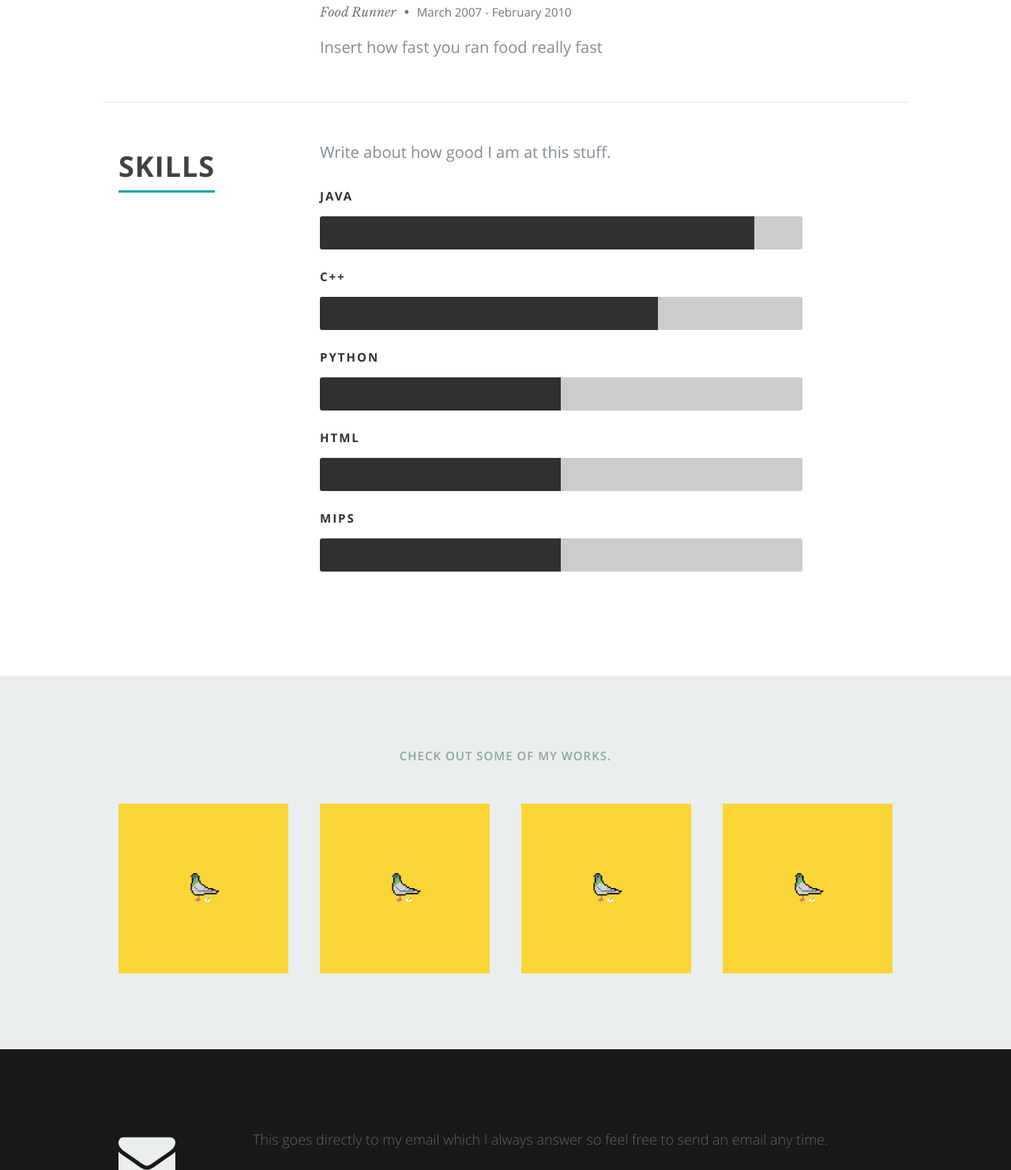
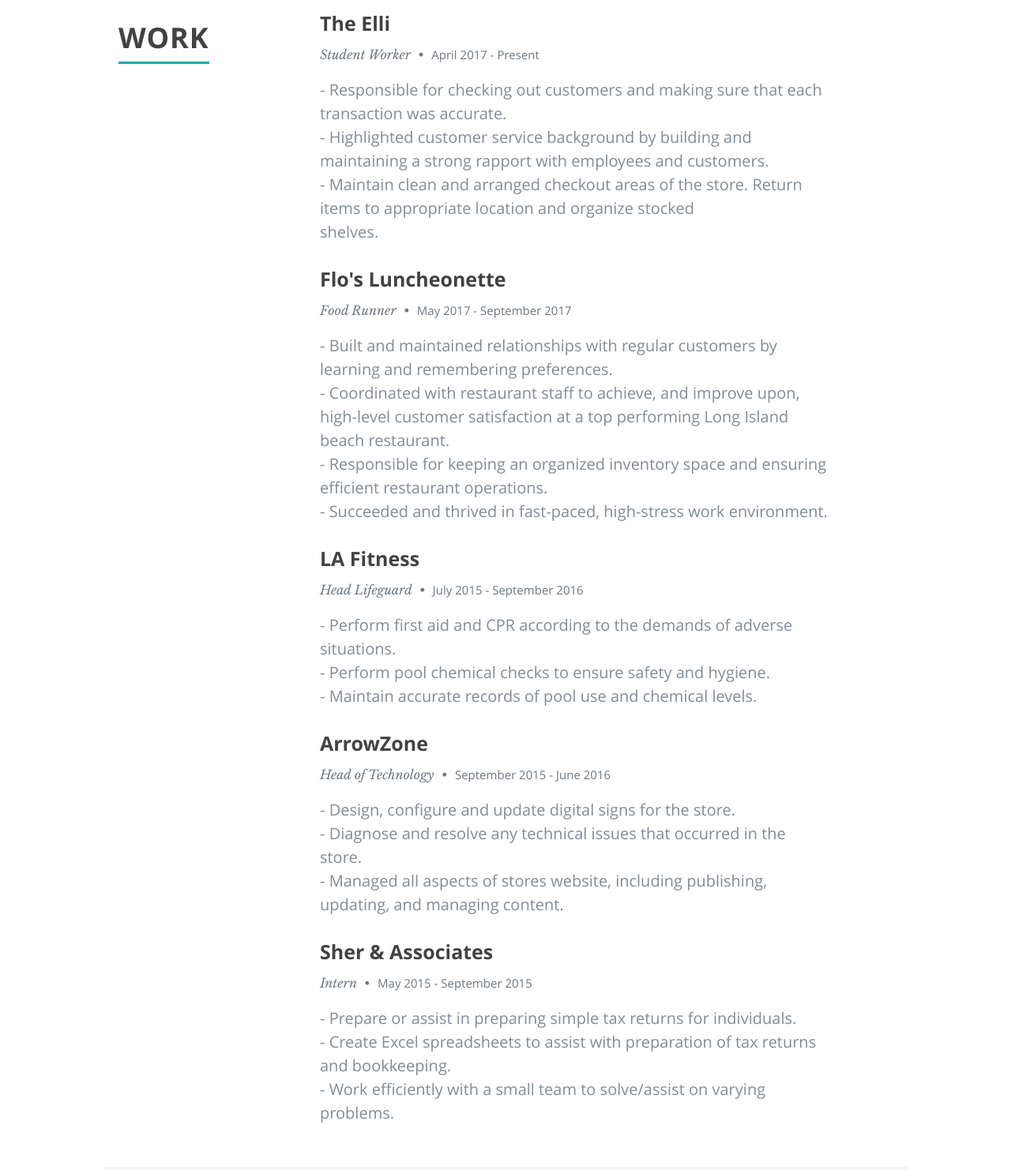
Before and after one commit to pigeon0221/pigeon0221.github.io, a plain HTML site: page index.html in a window 1280 px wide. Shown: the part 1785-3267 px from the top of the page at 79% size. Drawn offline with nearby package versions, Linux system fonts and the light colour scheme.

Commit message:
Update commit

```diff
--- a/css/layout.css
+++ b/css/layout.css
@@ -326,12 +326,12 @@ ul#nav li.current a { color: #F06000; }
 }
 
 .photoshop {
-  	width: 90%;
+  	width: 95%;
   	-moz-animation: photoshop 2s ease;
   	-webkit-animation: photoshop 2s ease;
 }
 .illustrator {
-  	width: 70%;
+  	width: 75%;
   	-moz-animation: illustrator 2s ease;
   	-webkit-animation: illustrator 2s ease;
 }
@@ -341,12 +341,12 @@ ul#nav li.current a { color: #F06000; }
   	-webkit-animation: wordpress 2s ease;
 }
 .css {
-  	width: 50%;
+  	width: 95%;
   	-moz-animation: css 2s ease;
   	-webkit-animation: css 2s ease;
 }
 .html5 {
-  	width: 50%;
+  	width: 90%;
   	-moz-animation: html5 2s ease;
   	-webkit-animation: html5 2s ease;
 }
--- a/index.html
+++ b/index.html
@@ -147,8 +147,19 @@
                   <p class="info">Bachelors of Science in Computer Science <span>&bull;</span> <em class="date">2016-2020 (Expected)</em></p>
 
                   <p>
-                  Insert stuff about college here. I did stuff.
+                <p class="info">GPA:  <em class="date">3.65</em></p>
                   </p>
+                  <p>
+
+                  <p class="info">  Activities and Societies: Dean’s List, Radio Club, Intermural Sports, Computational Sciences Club, UB Hacking
+
+                   </p>
+                   <p>
+
+
+                    <p class="info">    Coursework: Calculus 1, Calculus 2, Communication Literacy 1, Computer Organization, Data Structures, Digital Systems, Discrete Structures, Geology 101,
+                      How The Internet Works, Intro to Computer Science I, Intro to Computer Science II, Psychology 101
+                    </p>
 
                </div>
 
@@ -176,10 +187,13 @@
                <div class="twelve columns">
 
                   <h3>The Elli</h3>
-                  <p class="info">Student Worker  <span>&bull;</span> <em class="date">March 2010 - Present</em></p>
+                  <p class="info">Student Worker  <span>&bull;</span> <em class="date">April 2017 - Present</em></p>
 
                   <p>
-                    Insert my job stuff here
+                    - Responsible for checking out customers and making sure that each transaction was accurate.<br />
+                    - Highlighted customer service background by building and maintaining a strong rapport with employees and customers.<br />
+                    - Maintain clean and arranged checkout areas of the store. Return items to appropriate location and organize stocked<br />
+                      shelves.
                   </p>
 
                </div>
@@ -191,10 +205,62 @@
                <div class="twelve columns">
 
                   <h3>Flo's Luncheonette</h3>
-                  <p class="info">Food Runner <span>&bull;</span> <em class="date">March 2007 - February 2010</em></p>
+                  <p class="info">Food Runner <span>&bull;</span> <em class="date">May 2017 - September 2017</em></p>
 
                   <p>
-                  Insert how fast you ran food really fast
+                    - Built and maintained relationships with regular customers by learning and remembering preferences.<br />
+                    - Coordinated with restaurant staff to achieve, and improve upon, high-level customer satisfaction at a top performing Long
+                      Island beach restaurant.<br />
+                    - Responsible for keeping an organized inventory space and ensuring efficient restaurant operations.<br />
+                    - Succeeded and thrived in fast-paced, high-stress work environment.<br />
+                  </p>
+
+               </div>
+
+            </div> <!-- item end -->
+            <div class="row item">
+
+               <div class="twelve columns">
+
+                  <h3>LA Fitness</h3>
+                  <p class="info">Head Lifeguard <span>&bull;</span> <em class="date">July 2015 - September 2016</em></p>
+
+                  <p>
+                    - Perform first aid and CPR according to the demands of adverse situations.<br />
+                    - Perform pool chemical checks to ensure safety and hygiene.<br />
+                    - Maintain accurate records of pool use and chemical levels.<br />
+                  </p>
+
+               </div>
+
+            </div> <!-- item end -->
+            <div class="row item">
+
+               <div class="twelve columns">
+
+                  <h3>ArrowZone</h3>
+                  <p class="info">Head of Technology <span>&bull;</span> <em class="date">September 2015 - June 2016</em></p>
+
+                  <p>
+                    - Design, configure and update digital signs for the store.<br />
+                    - Diagnose and resolve any technical issues that occurred in the store.<br />
+                    - Managed all aspects of stores website, including publishing, updating, and managing content.<br />
+                  </p>
+
+               </div>
+
+            </div> <!-- item end -->
+            <div class="row item">
+
+               <div class="twelve columns">
+
+                  <h3>Sher & Associates</h3>
+                  <p class="info">Intern <span>&bull;</span> <em class="date">May 2015 - September 2015</em></p>
+
+                  <p>
+                    - Prepare or assist in preparing simple tax returns for individuals.<br />
+                    - Create Excel spreadsheets to assist with preparation of tax returns and bookkeeping.<br />
+                    - Work efficiently with a small team to solve/assist on varying problems.<br />
                   </p>
 
                </div>
@@ -216,17 +282,16 @@
 
          <div class="nine columns main-col">
 
-            <p>Write about how good I am at this stuff.
-            </p>
+            <!-- <p> Update with something if yo want </p> > -->
 
 				<div class="bars">
 
 				   <ul class="skills">
 					   <li><span class="bar-expand photoshop"></span><em>Java</em></li>
                   <li><span class="bar-expand illustrator"></span><em>C++</em></li>
-						<li><span class="bar-expand wordpress"></span><em>Python</em></li>
-						<li><span class="bar-expand css"></span><em>Html</em></li>
-						<li><span class="bar-expand html5"></span><em>MIPS</em></li>
+						<li><span class="bar-expand wordpress"></span><em>Mips</em></li>
+						<li><span class="bar-expand css"></span><em>Communication</em></li>
+						<li><span class="bar-expand html5"></span><em>Problem Solving</em></li>
 
 					</ul>
 
```
